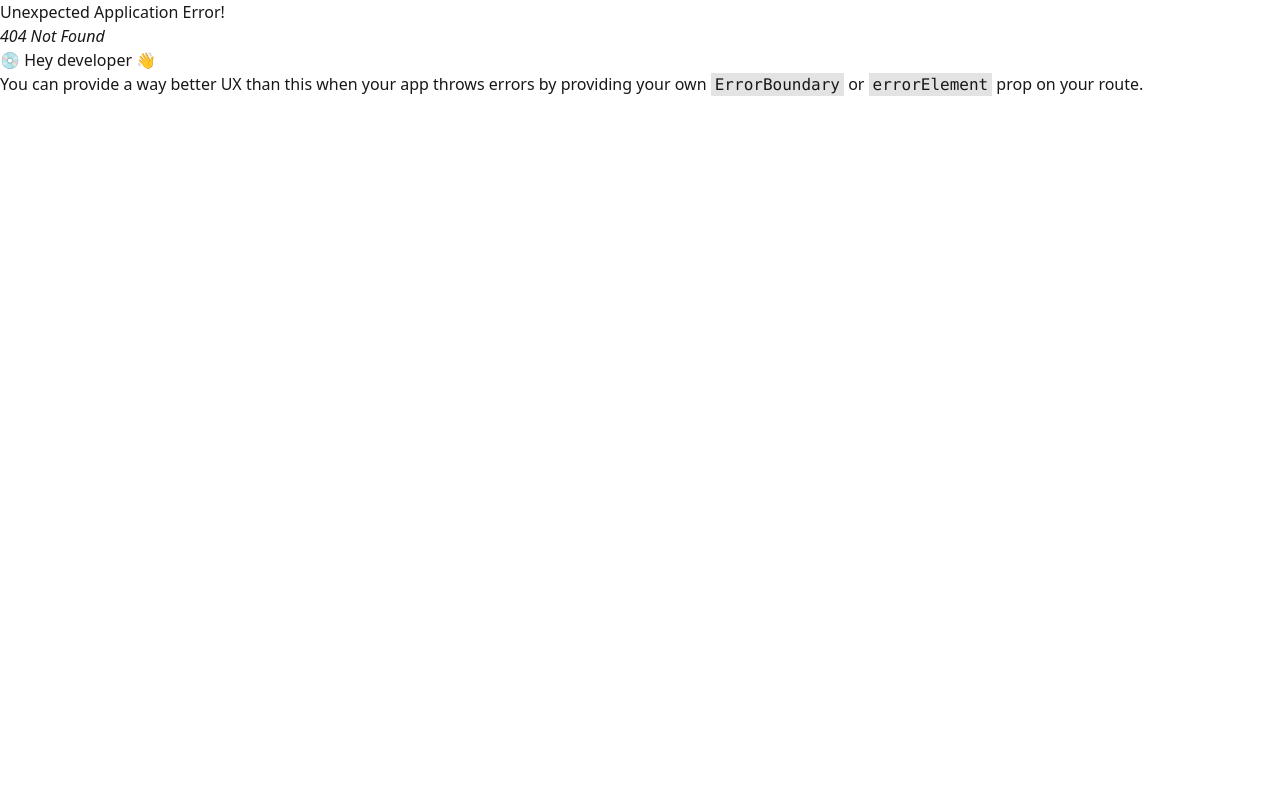
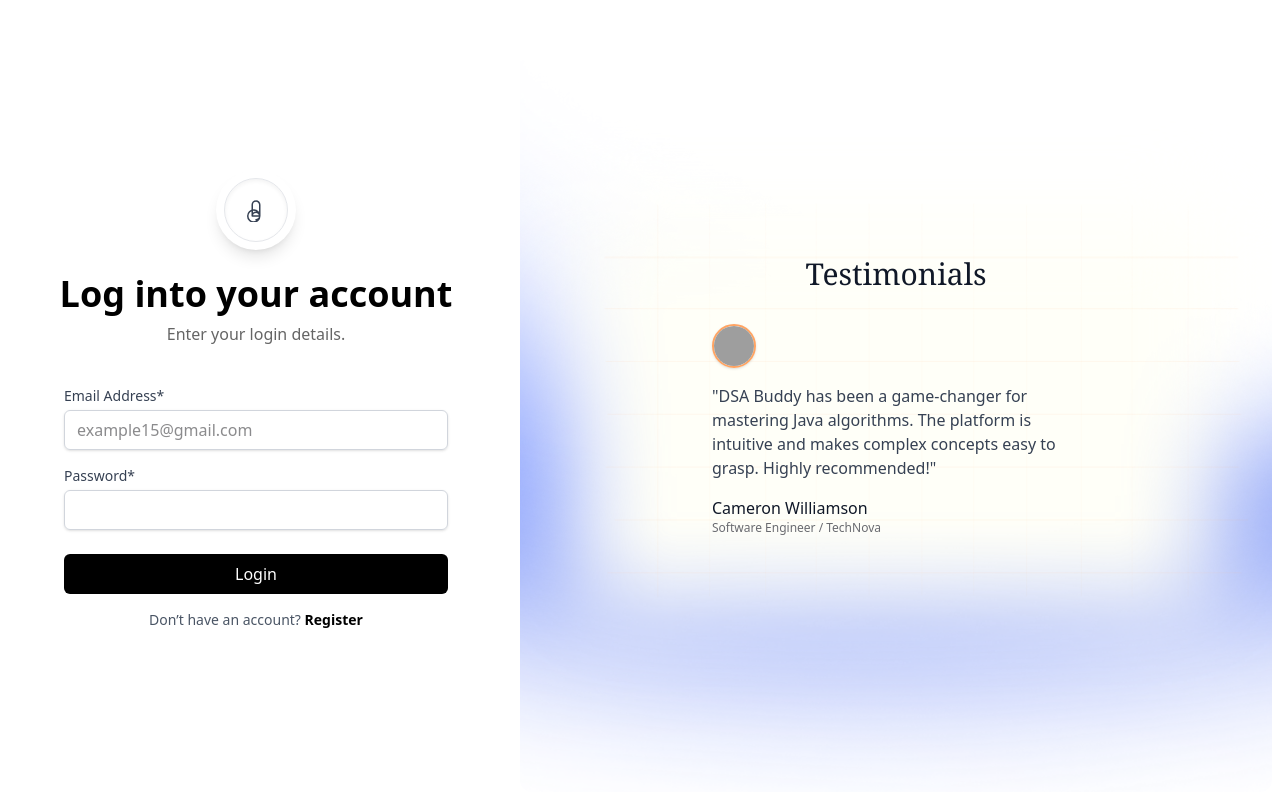
Before and after one commit to stha-prasun/DAV-Codefest, a React (Vite) app in the folder Frontend/: page /login in a window 1280 px wide. Before the commit this address had no page. Built offline with nearby package versions, Linux system fonts and the light colour scheme; grey boxes are pictures that could not be loaded.

Commit message:
login_form

```diff
--- a/Frontend/src/App.jsx
+++ b/Frontend/src/App.jsx
@@ -1,12 +1,17 @@
 import React from "react";
 import { createBrowserRouter, RouterProvider } from "react-router-dom";
 import HomePage from "./components/HomePage";
+import LoginPage from "./components/LoginPage";
 
 const App = () => {
   const appRouter = createBrowserRouter([
     {
       path: "/",
       element: <HomePage />,
+    },
+    {
+      path: "/login",
+      element: <LoginPage />,
     },
   ]);
   return (
--- /dev/null
+++ b/Frontend/src/components/LoginPage.jsx
@@ -0,0 +1,114 @@
+import React from "react";
+
+export default function LoginPage() {
+  return (
+    <div className="flex min-h-screen">
+      {/* Left Side - Login Form */}
+      <div className="flex flex-col justify-center items-center w-[40%] p-12 bg-white">
+        <div className="mb-6">
+          <div className="w-20 h-20 rounded-full bg-white shadow-lg flex items-center justify-center relative">
+            <div className="w-16 h-16 rounded-full bg-white flex items-center justify-center border border-gray-200 shadow-inner">
+              <svg
+                xmlns="http://www.w3.org/2000/svg"
+                fill="none"
+                viewBox="0 0 24 24"
+                strokeWidth={1.5}
+                stroke="currentColor"
+                className="w-6 h-6 text-gray-700"
+              >
+                <path
+                  strokeLinecap="round"
+                  strokeLinejoin="round"
+                  d="M15.75 18a3.75 3.75 0 00-7.5 0m7.5 0A3.75 3.75 0 0112 21.75m3.75-3.75H8.25m7.5 0a6 6 0 00-12 0m12 0a6 6 0 01-12 0m12 0V6.75A3.75 3.75 0 0012 3a3.75 3.75 0 00-3.75 3.75v11.25"
+                />
+              </svg>
+            </div>
+          </div>
+        </div>
+        <div className="mb-2 text-4xl font-semibold text-center text-black">
+          Log into your account
+        </div>
+        <p className="text-[#656565] mb-10">Enter your login details.</p>
+        <form className="w-full max-w-sm">
+          <div className="mb-4">
+            <label className="block text-sm font-medium text-gray-700 mb-1">
+              Email Address*
+            </label>
+            <input
+              type="email"
+              placeholder="example15@gmail.com"
+              className="w-full h-[80%] px-3 py-2 border border-gray-300 rounded-md shadow-sm focus:outline-none focus:ring focus:border-blue-300"
+              required
+            />
+          </div>
+          <div className="mb-6">
+            <label className="block text-sm font-medium text-gray-700 mb-1">
+              Password*
+            </label>
+            <input
+              type="password"
+              className="w-full h-[80%] px-3 py-2 border border-gray-300 rounded-md shadow-sm focus:outline-none focus:ring focus:border-blue-300"
+              required
+            />
+          </div>
+          <button
+            type="submit"
+            className="w-full py-2 px-4 bg-black text-white rounded-md hover:bg-gray-800"
+          >
+            Login
+          </button>
+        </form>
+        <div className="mt-4 text-sm text-gray-600">
+          Don’t have an account?{" "}
+          <a href="#" className="text-black font-semibold">
+            Register
+          </a>
+        </div>
+      </div>
+
+      {/* Right Side - Testimonial */}
+      <div className="w-[60%] py-2 px-2 bg-white">
+        <div
+          className="h-full w-full rounded-xl overflow-hidden flex items-center justify-center"
+          style={{
+            backgroundImage: "url('././src/assets/login-background.png')",
+            backgroundSize: "cover",
+            backgroundPosition: "center",
+            padding: "2rem",
+          }}
+        >
+          <div className="max-w-md text-center p-8">
+            <h2 className="text-3xl font-serif font-medium mb-6 text-gray-900">
+              Testimonials
+            </h2>
+            <div className="p-2">
+              <div className="flex items-center mb-4">
+                <img
+                  src="https://randomuser.me/api/portraits/men/32.jpg"
+                  alt="Avatar"
+                  className="w-11 h-11 rounded-full mr-3 border-2 border-[#FFA463] shadow-sm"
+                />
+              </div>
+              <p className="text-gray-700 font-sans text-left w-full">
+                "DSA Buddy has been a game-changer for mastering Java
+                algorithms. The platform is intuitive and makes complex concepts
+                easy to grasp. Highly recommended!"
+              </p>
+              <div className="mt-4">
+                <p className="text-gray-900 font-medium text-left">
+                  Cameron Williamson
+                </p>
+                <p
+                  className="text-xs text-[#080A16] text-left"
+                  style={{ opacity: 0.6 }}
+                >
+                  Software Engineer / TechNova
+                </p>
+              </div>
+            </div>
+          </div>
+        </div>
+      </div>
+    </div>
+  );
+}
--- a/Frontend/src/components/shared/Navbar.jsx
+++ b/Frontend/src/components/shared/Navbar.jsx
@@ -5,8 +5,10 @@
 const Navbar = () => {
   return (
     <>
-      {/*
-    <nav className="bg-cover bg-center text-white" aria-label="Main Navigation">
+      <nav
+        className="bg-cover bg-center text-white"
+        aria-label="Main Navigation"
+      >
         <div className="max-w-7xl mx-auto flex items-center justify-between py-[10px]">
           <div className="flex items-center gap-2">
             <Link to="/" className="flex items-center gap-2">
@@ -15,7 +17,9 @@
                 alt="Company Logo"
                 className="h-10 w-auto"
               />
-              <span className="text-2xl font-medium cursor-pointer">DsaBuddy</span>
+              <span className="text-2xl font-medium cursor-pointer">
+                DsaBuddy
+              </span>
             </Link>
           </div>
 
@@ -46,22 +50,22 @@
             </li>
           </ul>
           <div>
+            <Link to="/login">
               <button className="bg-white hover:text-white hover:bg-[#080A16] text-blue-950 font-medium py-[4px] px-[24px] rounded-3xl transition-colors flex justify-center items-center text-center w-fit group">
                 <span className="w-full text-center text-[16px] font-medium transition-transform duration-300 group-hover:-translate-y-0.5">
                   Get Started
                 </span>
               </button>
+            </Link>
           </div>
         </div>
       </nav>
-    */}
 
-      <nav
+      {/* <nav
         className="bg-cover bg-center text-white"
         aria-label="Main Navigation"
       >
         <div className="max-w-7xl mx-auto flex items-center justify-between py-[10px] px-1">
-          {/* Logo Section */}
           <div className="flex items-center gap-2">
             <Link to="/" className="flex items-center gap-2">
               <img
@@ -102,17 +106,14 @@
           </ul>
 
           <div className="flex items-center gap-4">
-            {/* User Profile Dropdown */}
             <div className="dropdown dropdown-end">
               <div
                 tabIndex={0}
                 role="button"
                 className="btn btn-ghost btn-circle avatar relative group"
               >
-                {/* BIGGER Hover Background Glow */}
                 <div className="absolute inset-0 w-14 h-14 -top-2 -left-2 rounded-full bg-white/20 opacity-0 group-hover:opacity-100 scale-125 group-hover:scale-150 transition-all duration-500 blur-md z-0"></div>
 
-                {/* Avatar Image with Scale on Hover */}
                 <div className="w-10 rounded-full relative z-10 overflow-hidden ring-2 ring-transparent transform transition-transform duration-300 group-hover:scale-110">
                   <img
                     alt="User Avatar"
@@ -121,25 +122,24 @@
                 </div>
               </div>
 
-              {/* Dropdown Menu */}
               <ul
                 tabIndex={0}
                 className="menu menu-sm dropdown-content bg-base-100 text-white rounded-box z-50 mt-3 w-52 p-2 shadow"
               >
                 <li>
-                  <a className="justify-between">Profile</a>
+                  <Link to="/Profile" className="justify-between">Profile</Link>
                 </li>
                 <li>
-                  <a>Upgrade plan</a>
+                  <Link to="/UpgradePlan">Upgrade plan</Link>
                 </li>
                 <li>
-                  <a>Logout</a>
+                  <Link to="/Logout">Logout</Link>
                 </li>
               </ul>
             </div>
           </div>
         </div>
-      </nav>
+      </nav> */}
     </>
   );
 };
```
Also changed, not shown: Frontend/src/assets/login-background.png (added). Lines whose indentation alone changed are shown as unchanged.
